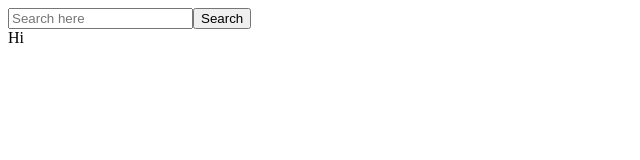
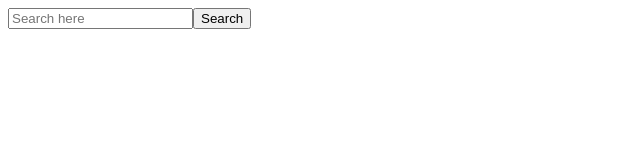
Before and after one commit to surajithp/Search-Repo-Dependencies, a React (Create React App) app: page / in a window 1280 px wide. Shown: the top 160 px of the page, without its empty margins (0-640 px from the left). Built offline with nearby package versions, Linux system fonts and the light colour scheme.

Commit message:
Passing state value through props from App to DisplayingRepos

```diff
--- a/src/components/App.js
+++ b/src/components/App.js
@@ -16,7 +16,7 @@ class App extends React.Component {
     return (
       <div>
         <SearchBar onclick={this.onReposearch} />
-        <DisplayRepos />
+        <DisplayRepos repositems={this.state.data}/>
       </div>
     );
   }
--- a/src/components/DisplayRepos.js
+++ b/src/components/DisplayRepos.js
@@ -1,10 +1,7 @@
 import React from "react";
 
-const DisplayRepos=(props)=>{
-    return(
-        <div>Hi</div>
-
-    )
-}
+const DisplayRepos = props => {
+  return <div>{props.repositems.map((item, i) => console.log(item))}</div>;
+};
 
 export default DisplayRepos;
```
